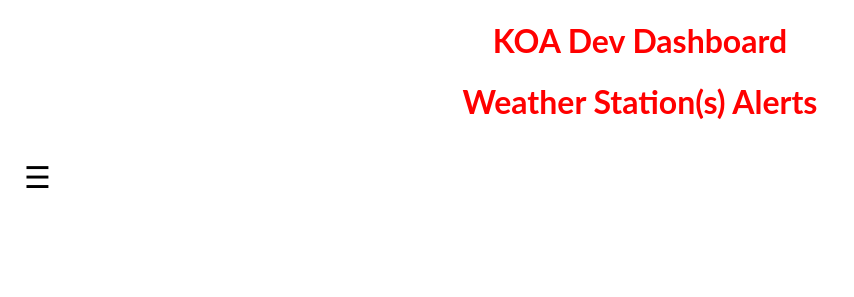
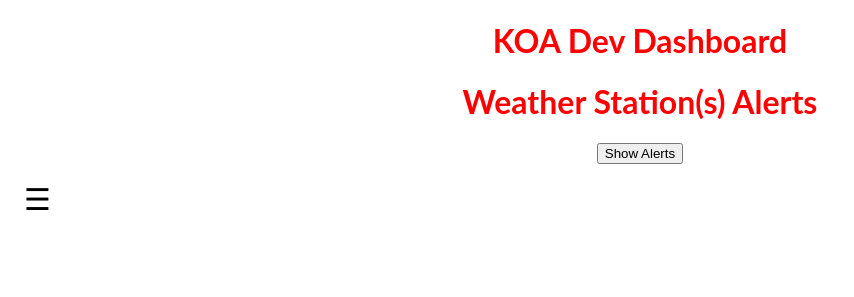
Before and after one commit to Gwc5245/KOA-Web-Application, a Flask app: page /Dev-Alerts in a window 1280 px wide. Shown: the top 297 px of the page, without its empty margins (0-854 px from the left). Run offline with Flask 2, Linux system fonts and the light colour scheme.

Commit message:
Added show alerts on dev dashboard

```diff
--- a/templates/Dev-Alerts.html
+++ b/templates/Dev-Alerts.html
@@ -56,6 +56,8 @@ body {
 <body>
   <center style="color:red":><h1> KOA Dev Dashboard </h1> </center>
   <center style="color:red":><h1> Weather Station(s) Alerts </h1> </center>
+  <center><button onclick="myFunction()">Show Alerts</button></center>
+
 <div id="mySidenav" class="sidenav">
 
   <a href="javascript:void(0)" class="closebtn" onclick="closeNav()">&times;</a>
```
